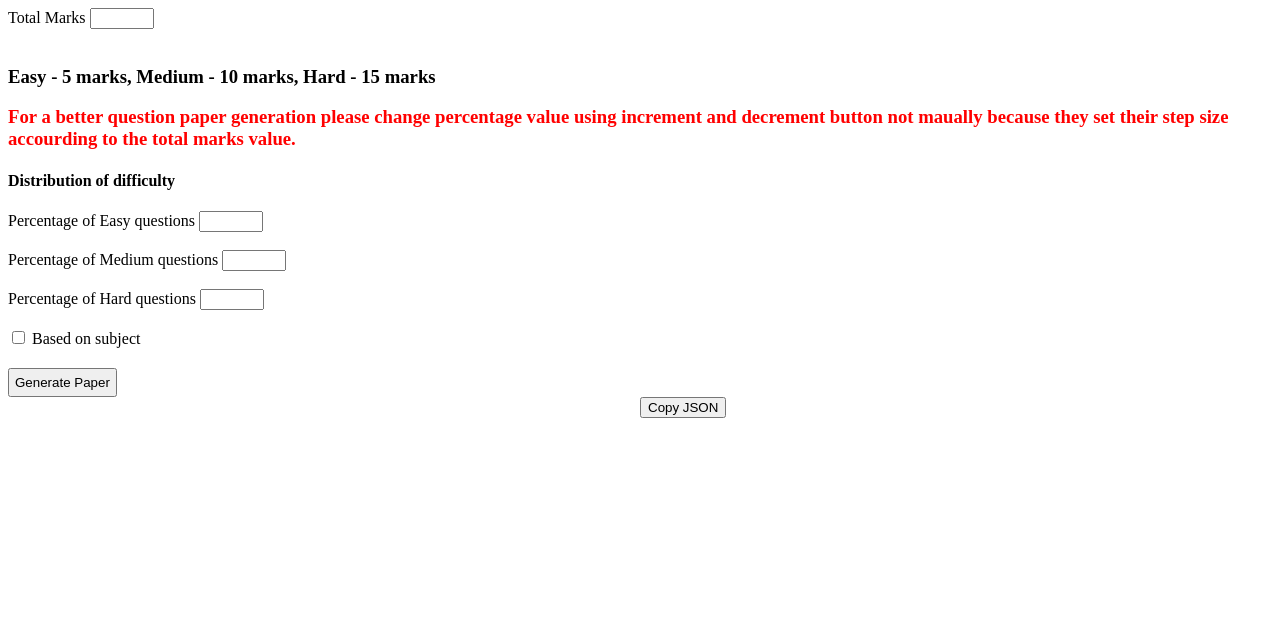
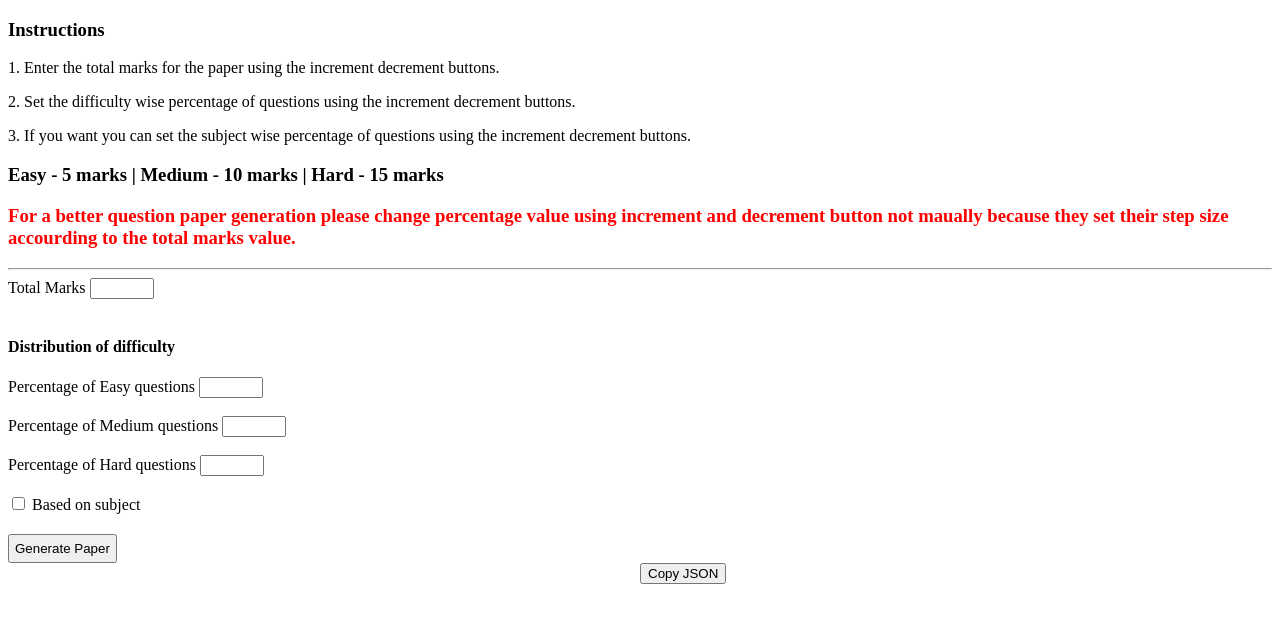
Before and after one commit to anshrusia200/Question-Store, a website: page public/index.html in a window 1280 px wide. Drawn offline with Linux system fonts and the light colour scheme.

Commit message:
added instructions

```diff
--- a/public/index.html
+++ b/public/index.html
@@ -8,14 +8,20 @@
 </head>
 
 <body>
+    <h3>Instructions</h3>
+    <p>1. Enter the total marks for the paper using the increment decrement buttons.</p>
+    <p>2. Set the difficulty wise percentage of questions using the increment decrement buttons.</p>
+    <p>3. If you want you can set the subject wise percentage of questions using the increment decrement buttons.</p>
+    <h3>Easy - 5 marks | Medium - 10 marks | Hard - 15 marks</h3>
+    <h3 style="color: red">For a better question paper generation please change percentage value using increment and
+        decrement button not
+        maually because they set their step size accourding to the total marks value.</h3>
+    <hr>
     <label for="total_marks">Total Marks</label>
     <input type="number" id="total_marks" min="20" max="500" step="10">
     <br>
     <br>
-    <h3>Easy - 5 marks, Medium - 10 marks, Hard - 15 marks</h3>
-    <h3 style="color: red">For a better question paper generation please change percentage value using increment and
-        decrement button not
-        maually because they set their step size accourding to the total marks value.</h3>
+
     <h4>Distribution of difficulty</h4>
     <label for=" easyPercent">Percentage of Easy questions</label>
     <input type="number" id="easyPercent" name="incrementByTen" step="5" min="0" max="100">
```
